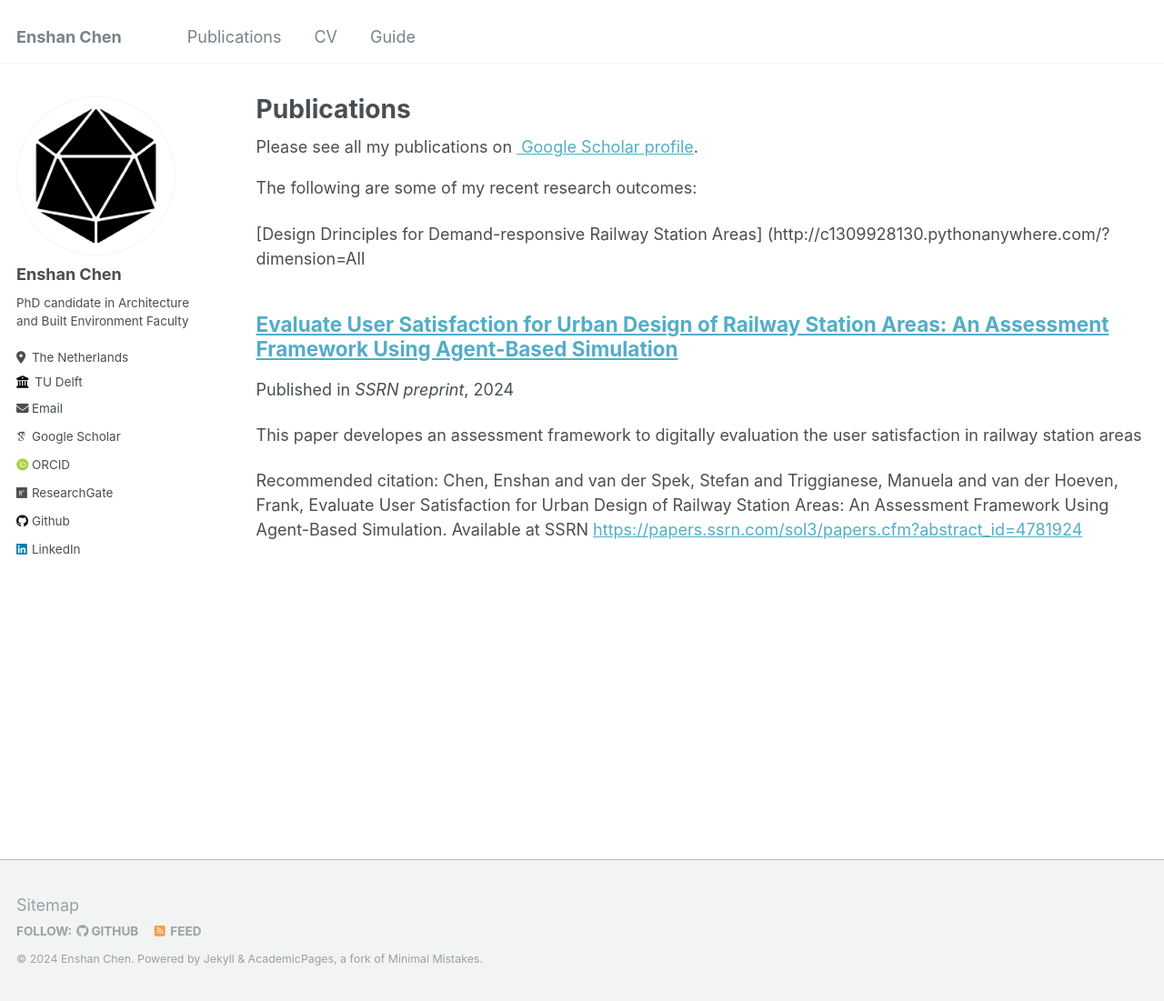
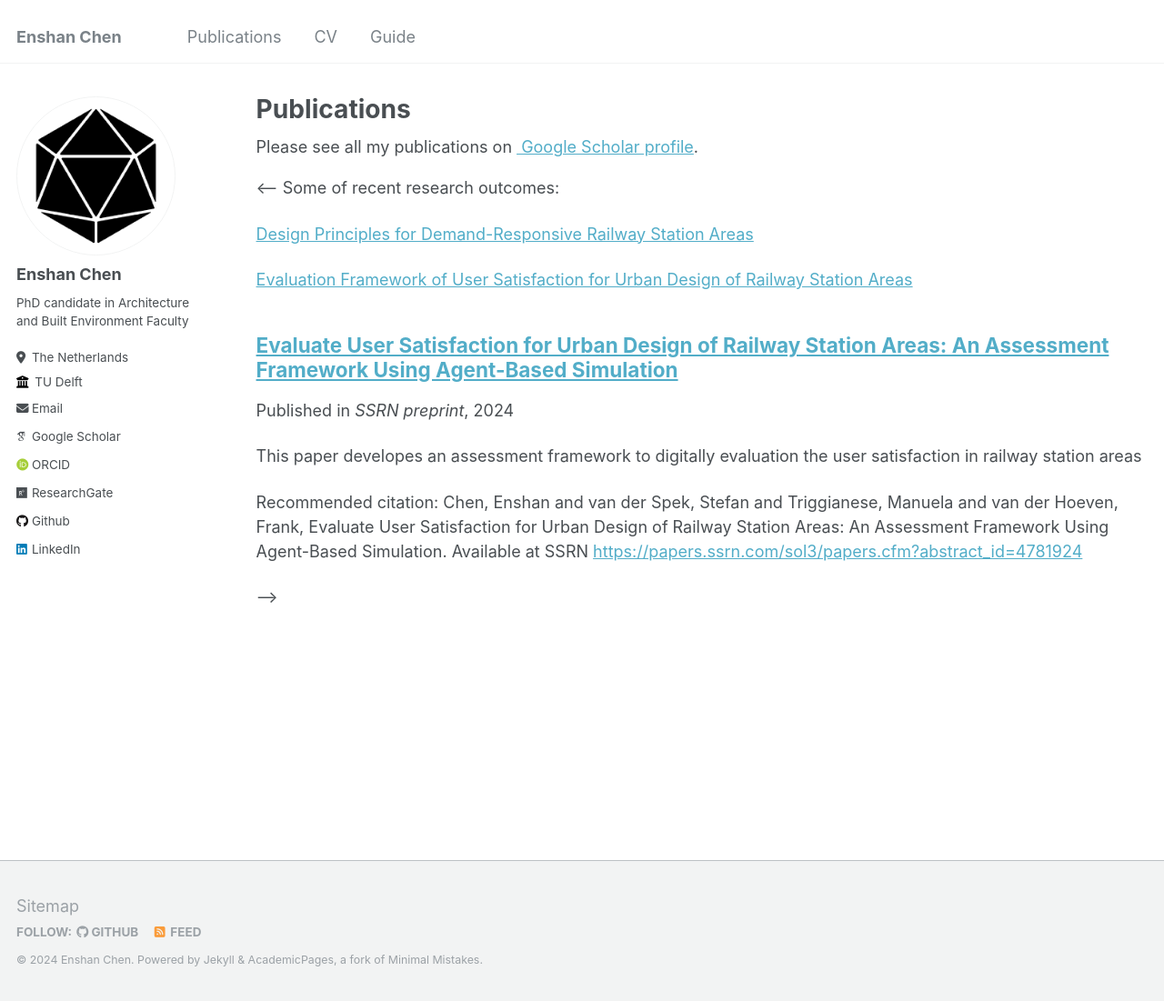
Before and after one commit to 1309928130/1309928130.github.io, a Jekyll site: the page built from _pages/publications.md, in a window 1280 px wide and 1101 px high. Shown: the whole window at 91% size. Built offline with Jekyll 4.4.1, drawn with Linux system fonts in a browser that asks for light colours; some web fonts are replaced.

Commit message:
Update publications.md

```diff
--- a/_pages/publications.md
+++ b/_pages/publications.md
@@ -9,9 +9,14 @@ author_profile: true
   <div class="wordwrap">Please see all my publications on <a href="{{site.author.googlescholar}}"> Google Scholar profile</a>.</div>
 {% endif %}
 
-The following are some of my recent research outcomes:
 
-[Design Drinciples for Demand-responsive Railway Station Areas] (http://c1309928130.pythonanywhere.com/?dimension=All
+<--
+Some of recent research outcomes:
+
+[Design Principles for Demand-Responsive Railway Station Areas](http://c1309928130.pythonanywhere.com/?dimension=All)
+
+[Evaluation Framework of User Satisfaction for Urban Design of Railway Station Areas](https://www.linkedin.com/feed/update/urn:li:activity:7211705665910640643/)
+
 
 
 {% include base_path %}
@@ -19,3 +24,4 @@ The following are some of my recent research outcomes:
 {% for post in site.publications reversed %}
   {% include archive-single.html %}
 {% endfor %}
+-->
```
